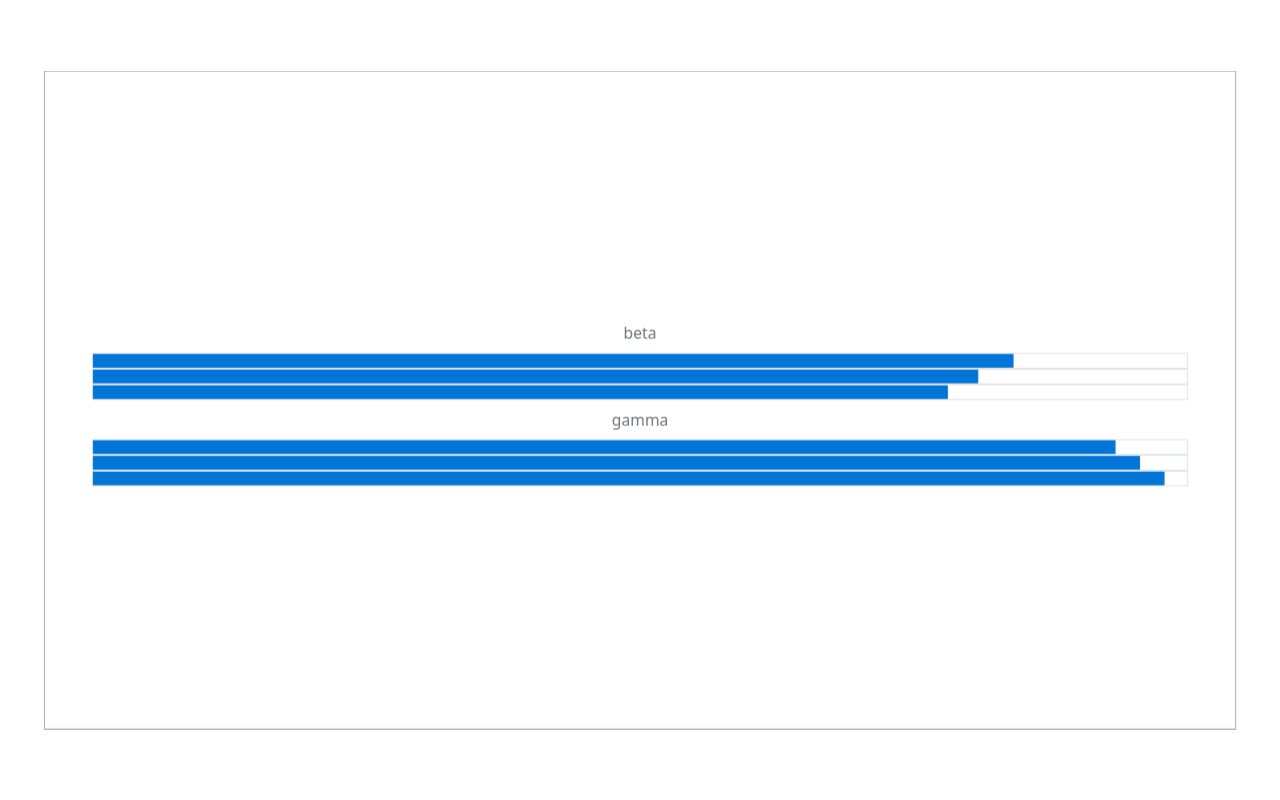
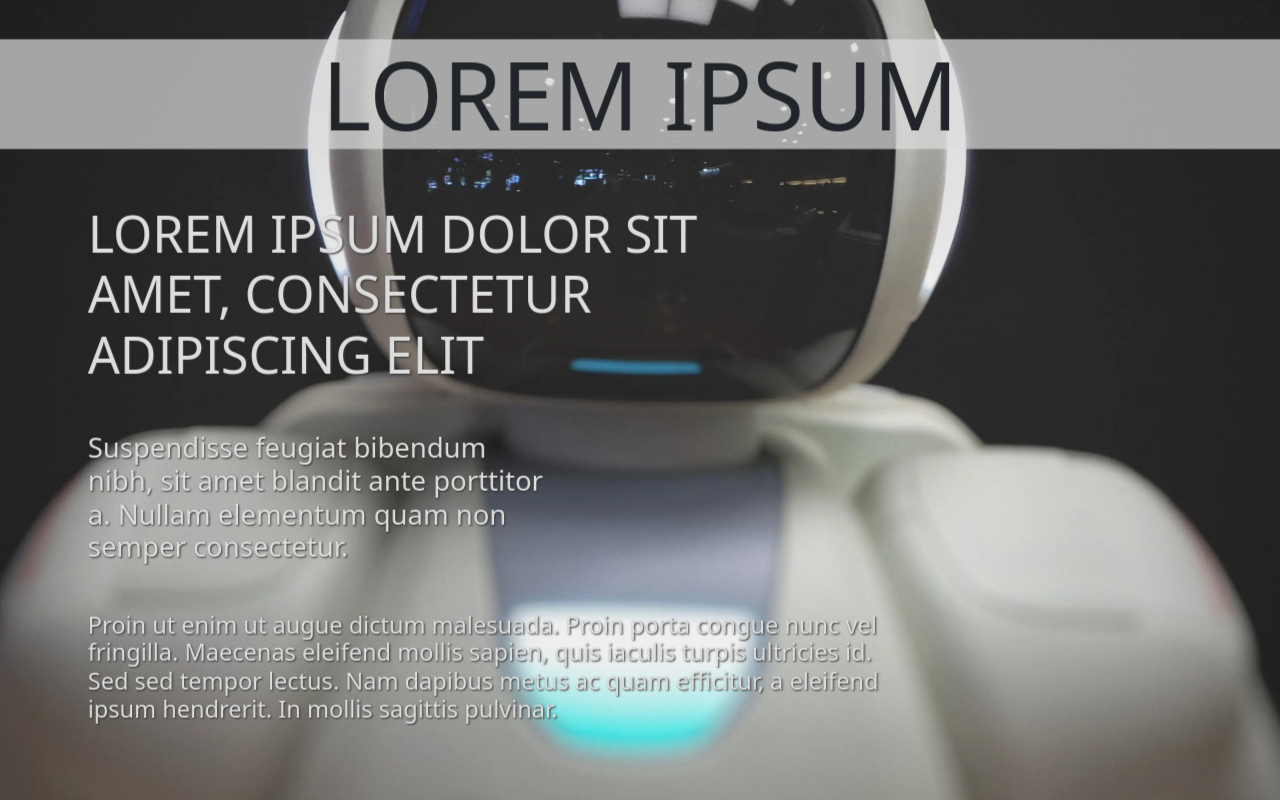
Before and after one commit to etbourreau/web-gyro-demo, a plain HTML site: page index.html in a window 1280 px wide. Drawn offline with nearby package versions, Linux system fonts and the light colour scheme.

Commit message:
1st page wip

```diff
--- a/app.js
+++ b/app.js
@@ -48,32 +48,11 @@ Vue.createApp({
                     this.gyroData.gamma = round(data.do.gamma);
                 });
             })
-            .catch((e) => {
-                window.addEventListener("mousemove", e => {
+            .catch((e) => {});
+        // mouse listening
+        window.addEventListener("mousemove", (e) => {
             this.mouse.x = e.clientX;
             this.mouse.y = e.clientY;
-                });
-                // debug virtual gyro
-                const ways = {
-                    beta: true,
-                    gamma: true,
-                };
-                setInterval(() => {
-                    ["beta", "gamma"].forEach((k) => {
-                        const step = Math.floor(Math.random() * 40 + 10) / 10;
-                        this.gyroData[k] += ways[k] ? step : -step;
-                        if (
-                            this.gyroData[k] < this.gyroRanges[k].min ||
-                            this.gyroData[k] > this.gyroRanges[k].max
-                        ) {
-                            this.gyroData[k] += ways[k]
-                                ? -(step * 2)
-                                : step * 2;
-                            ways[k] = !ways[k];
-                        }
-                        this.gyroData[k] = round(this.gyroData[k]);
-                    });
-                }, 100);
         });
         // creating movement delayed values
         setInterval(() => {
@@ -121,9 +100,11 @@ Vue.createApp({
                     ) / 10
                 );
             } else {
-                return Math.round(
+                return (
+                    Math.round(
                         map(this.mouse.x, 0, window.innerWidth, -20, 20) * 10
-                ) / 10;
+                    ) / 10
+                );
             }
         },
         getPageXRotation: function () {
@@ -149,30 +130,31 @@ Vue.createApp({
                 );
             }
         },
+        getAccentYRotation: function () {
+            return this.getPageYRotation() * -1;
+        },
+        getAccentXRotation: function () {
+            return this.getPageXRotation() * -1;
+        },
     },
     template: `
+    <div class="wrapper">
         <div class="page" :style="{
             transform: 'translateZ(-1rem) rotateY('+(getPageYRotation())+'deg) rotateX('+(getPageXRotation())+'deg)',
         }">
-        <div v-html="msg"></div>
-        <div class="d-flex flex-column w-100">
-            <div class="w-100 d-flex flex-column align-items-center px-5" v-for="k in ['beta', 'gamma']">
-                <caption>{{k}}</caption>
-                <div class="w-100 bar border">
-                    <div class="h-100" :style="{
-                        width: ((gyroData[k] - gyroRanges[k].min) / (gyroRanges[k].max - gyroRanges[k].min) * 100) + '%',
-                    }"></div>
+            <div class="vert-separator" />
+            <div class="banner large" :style="{
+                transform: 'translateZ(1rem) rotateX('+(getAccentXRotation())+'deg) rotateY('+(getAccentYRotation())+'deg)',
+            }">
+                <h1>LOREM IPSUM</h1>
             </div>
-                <div class="w-100 bar border">
-                    <div class="h-100" :style="{
-                        width: ((getAvg(k) - gyroRanges[k].min) / (gyroRanges[k].max - gyroRanges[k].min) * 100) + '%',
-                    }"></div>
-                </div>
-                <div class="w-100 bar border">
-                    <div class="h-100" :style="{
-                        width: ((gyroData[k + 'Delayed'] - gyroRanges[k].min) / (gyroRanges[k].max - gyroRanges[k].min) * 100) + '%',
-                    }"></div>
-                </div>
+            <div class="visible-content d-flex flex-column" :style="{
+                transform: 'translateZ(2rem) rotateX('+(getAccentXRotation())+'deg) rotateY('+(getAccentYRotation())+'deg)',
+            }">
+                <div class="spacer" />
+                <h2 class="col-7">LOREM IPSUM DOLOR SIT AMET, CONSECTETUR ADIPISCING ELIT</h2>
+                <h3 class="col-5 mt-5">Suspendisse feugiat bibendum nibh, sit amet blandit ante porttitor a. Nullam elementum quam non semper consectetur.</h3>
+                <h4 class="col-9 mt-5">Proin ut enim ut augue dictum malesuada. Proin porta congue nunc vel fringilla. Maecenas eleifend mollis sapien, quis iaculis turpis ultricies id. Sed sed tempor lectus. Nam dapibus metus ac quam efficitur, a eleifend ipsum hendrerit. In mollis sagittis pulvinar.</h4>
             </div>
         </div>
     </div>
--- a/index.html
+++ b/index.html
@@ -12,48 +12,10 @@
         />
         <script src="gyronorm.complete.min.js"></script>
 
-        <style>
-            html,
-            body {
-                margin: 0;
-                padding: 0;
-                overflow: hidden;
-            }
-            body,
-            #app {
-                width: 100vw;
-                height: 100vh;
-                height: 100dvh;
-            }
-            #app {
-                padding: 4rem 2rem;
-                perspective: 50rem;
-            }
-            .page {
-                position: relative;
-                width: 100%;
-                height: 100%;
-                display: flex;
-                justify-content: center;
-                align-items: center;
-                flex-direction: column;
-                border: 1px solid #AAA;
-                transform-style: preserve-3d;
-
-                perspective-origin: right;
-                transition: transform .2s
-            }
-            .bar {
-                height: 1rem;
-            }
-            .bar > div {
-                background-color: #0275d8;
-                transition: width .2s;
-            }
-        </style>
+        <link rel="stylesheet" href="style.css" />
     </head>
     <body>
         <div id="app" class="d-flex justify-content-center align-items-center flex-column"></div>
-        <script src="app.js?v=11"></script>
+        <script src="app.js?v=12"></script>
     </body>
 </html>
--- /dev/null
+++ b/style.css
@@ -0,0 +1,89 @@
+html,
+body {
+    margin: 0;
+    padding: 0;
+    overflow: hidden;
+}
+body {
+    background-color: #222;
+}
+body,
+#app {
+    width: 100vw;
+    height: 100vh;
+    height: 100dvh;
+}
+
+/* GENERAL */
+h1, h2, h3, h4, h5, h6 {
+    margin: 0;
+}
+h1 {
+    font-size: clamp(3rem, 10vw ,6rem);
+}
+h2 {
+    font-size: clamp(2rem, 4vw ,4rem);
+}
+
+/* PAGES */
+.wrapper {
+    width: 200vw;
+    height: 200vh;
+    height: 200dvh;
+
+    perspective: 50rem;
+}
+.page:nth-child(1) {
+    background: url("./assets/pages/01-bg.webp") no-repeat center center / contain;
+}
+.page:nth-child(1) .visible-content {
+    color: #ddd;
+    text-shadow: 1px 1px 2px #333;
+}
+.page:nth-child(1) .visible-content > .spacer {
+    height: 19vh;
+}
+.page {
+    position: relative;
+    width: 100%;
+    height: 200vh;
+    height: 200dvh;
+    display: flex;
+    align-items: center;
+    flex-direction: column;
+
+    transform-style: flat;
+    perspective-origin: center;
+    transition: transform .2s;
+
+}
+.page .vert-separator {
+    width: 100%;
+    height: 54vh;
+}
+.page .visible-content {
+    width: 100%;
+    height: 100%;
+    position: absolute;
+    inset: 0;
+    padding: 56vh 56vw;
+}
+
+.banner {
+    width: 100%;
+    height: 7rem;
+    display: flex;
+    align-items: center;
+    justify-content: center;
+    background-color: rgba(221, 221, 221, .7);
+}
+
+
+/* DEBUG */
+.bar {
+    height: 1rem;
+}
+.bar > div {
+    background-color: #0275d8;
+    transition: width .2s;
+}
```
Also changed, not shown: assets/pages/01-bg.webp (added). Lines whose indentation alone changed are shown as unchanged.
